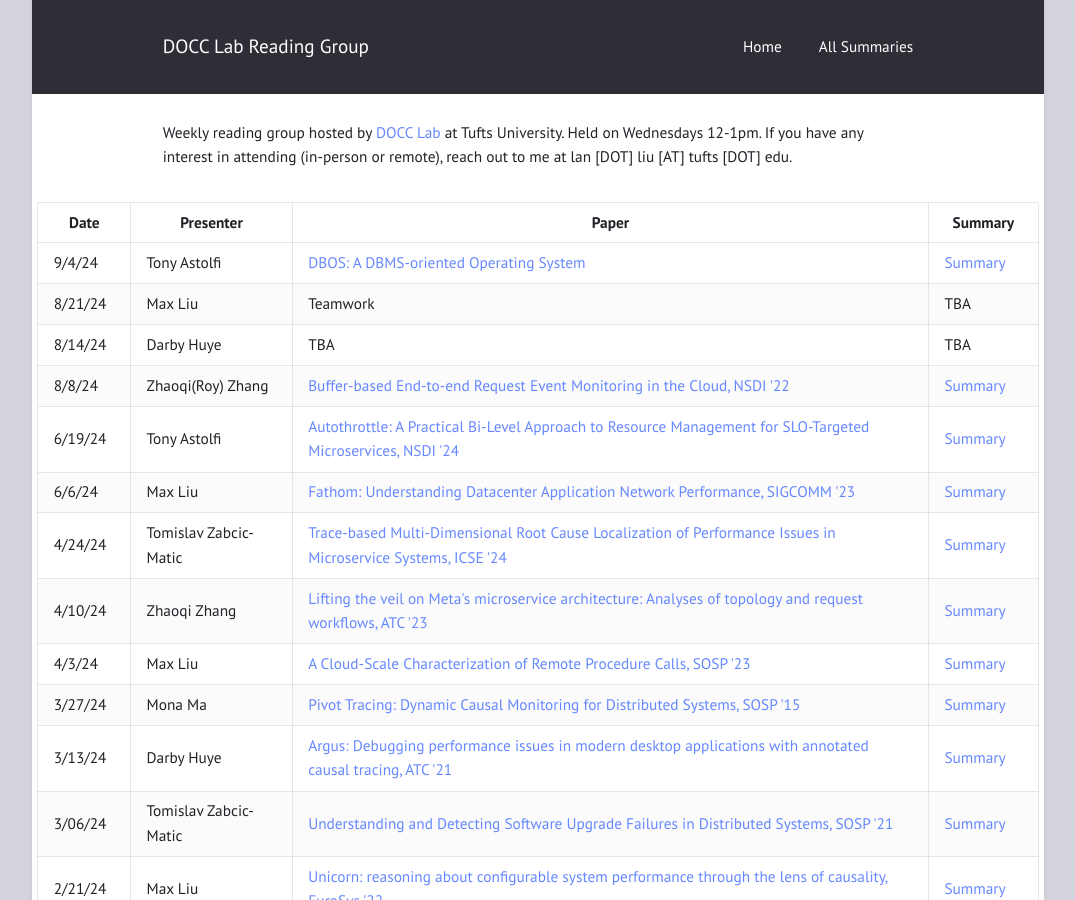
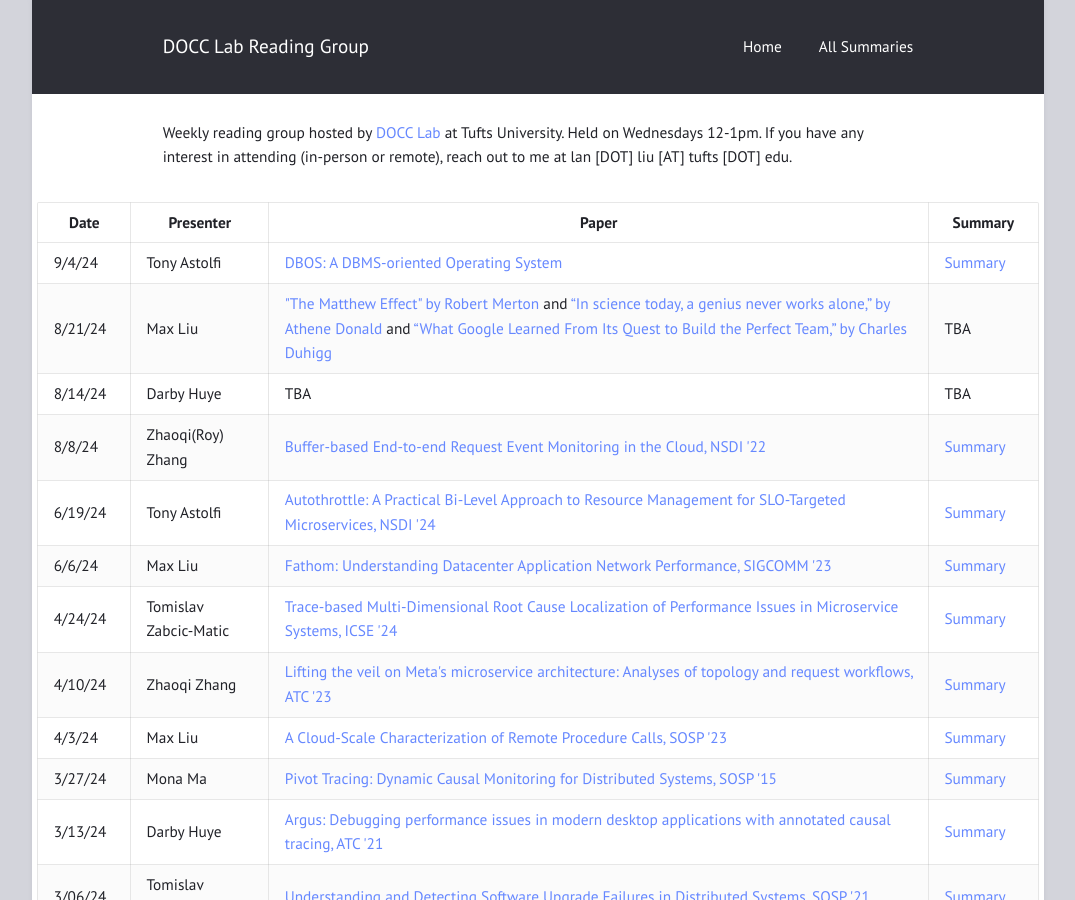
Before and after one commit to docc-lab/reading-group, a Jekyll site: the page built from index.html, in a window 1280 px wide and 900 px high. Shown: the whole window, without its empty margins (102-1177 px from the left). Built offline with Jekyll 4.4.1, drawn with Linux system fonts in a browser that asks for light colours.

Commit message:
add links

```diff
--- a/index.html
+++ b/index.html
@@ -43,7 +43,13 @@ title: "Home"
   <tr>
     <td>8/21/24</td>
     <td>Max Liu</td>
-    <td>Teamwork</td>
+    <td>
+      <a href="https://garfield.library.upenn.edu/merton/matthew1.pdf">"The Matthew Effect" by Robert Merton</a>
+      and
+      <a href="https://www.theguardian.com/commentisfree/2013/feb/03/teamwork-science-transforming-the-world">“In science today, a genius never works alone,” by Athene Donald</a>
+      and
+      <a href="https://www.nytimes.com/2016/02/28/magazine/what-google-learned-from-its-quest-to-build-the-perfect-team.html?_r=1"> “What Google Learned From Its Quest to Build the Perfect Team,” by Charles Duhigg</a>
+    </td>
     <td>TBA
     </td>
   </tr>
```
